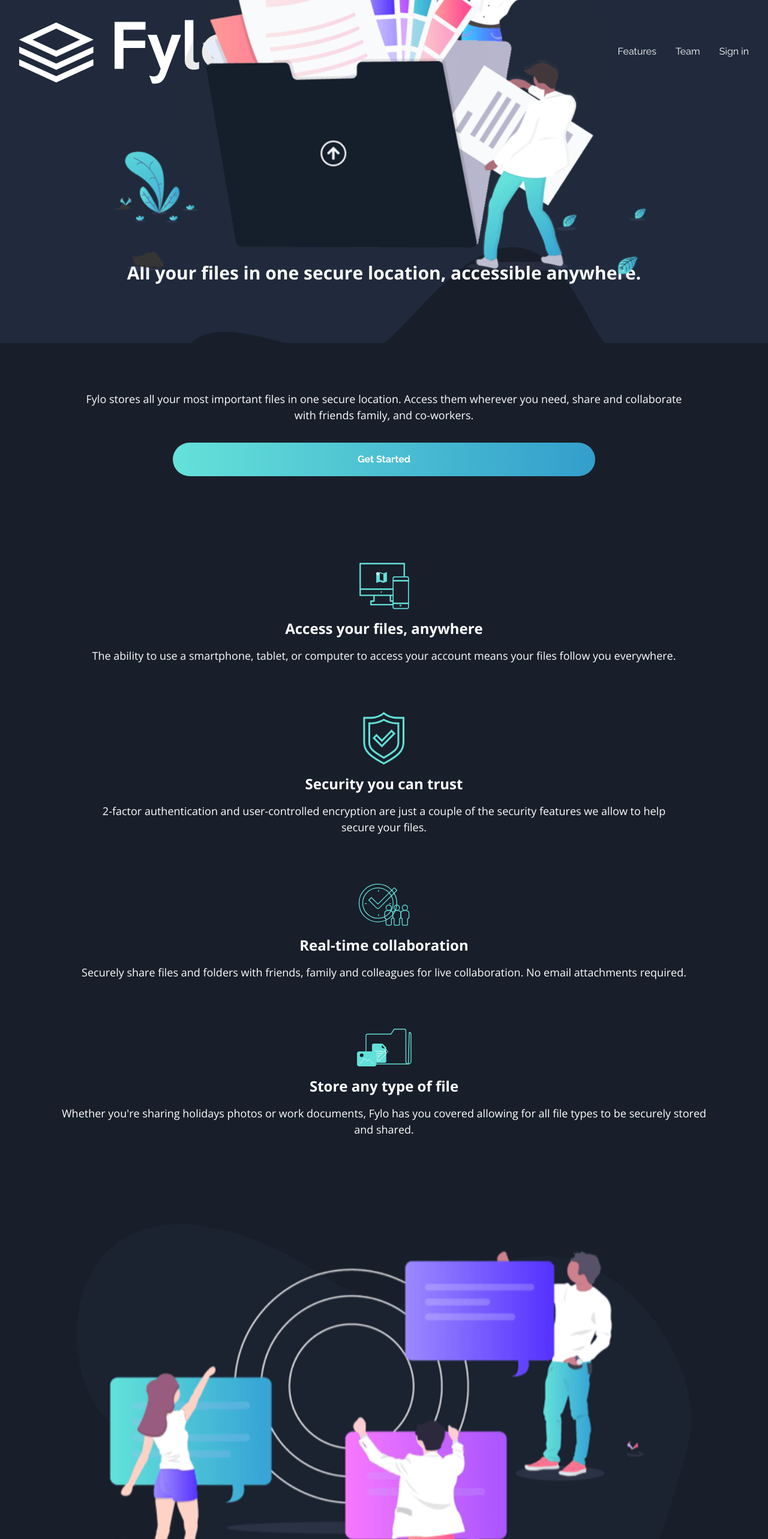
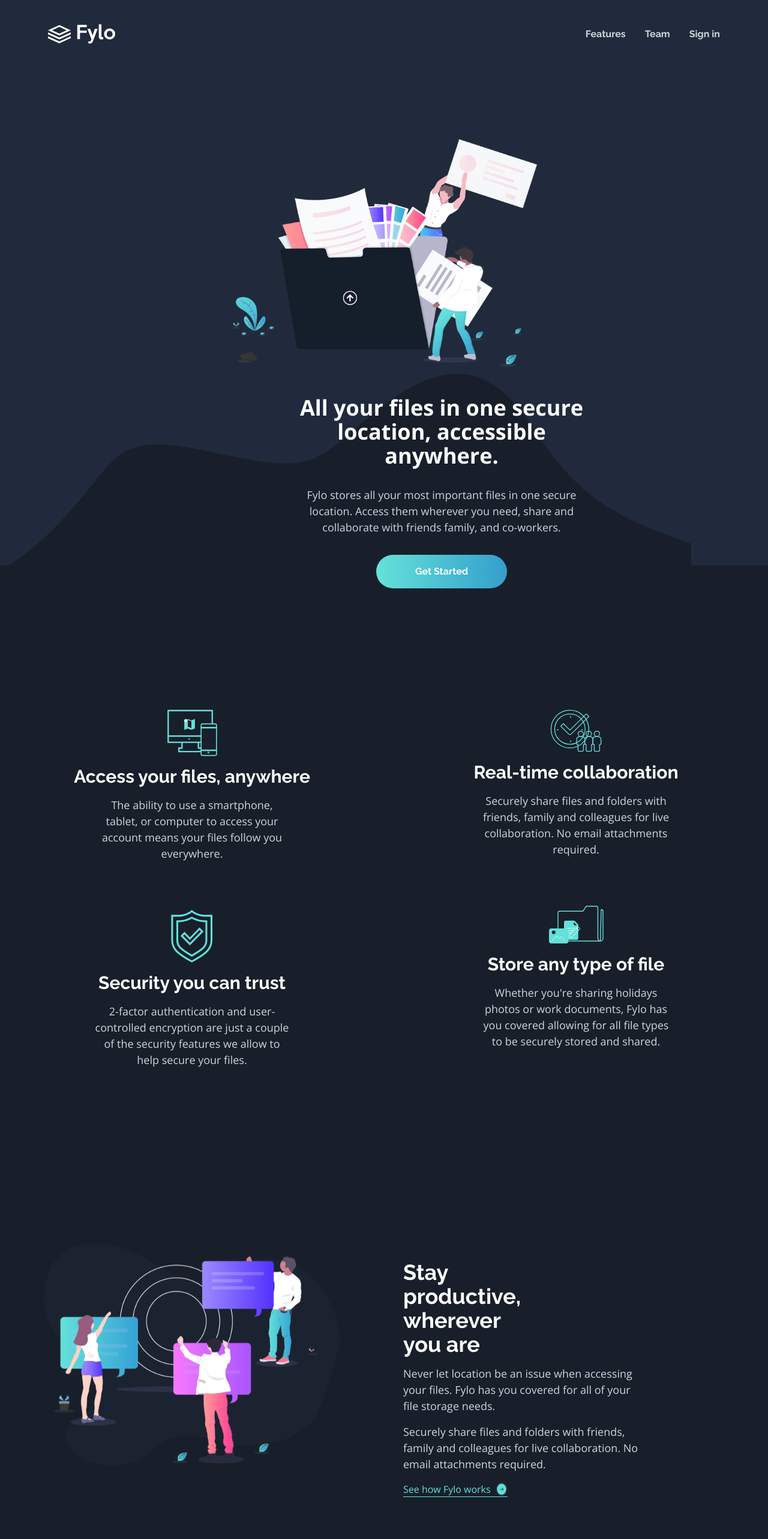
Before and after one commit to Afkerplease/fylo-darksite, a React (Create React App) app: page / in a window 1280 px wide. Shown: the top 2566 px of the page at 60% size. Built offline with nearby package versions, Linux system fonts and the light colour scheme.

Commit message:
finished

```diff
--- a/src/App.js
+++ b/src/App.js
@@ -23,73 +23,73 @@
 
 function App() {
   return (
-    <main className=" bg-DarkBlue2  ">
+    <main className=" bg-DarkBlue2   ">
       <header className=" relative  ">
         <NavBar />
-        <div className=" bg-DarkBlue4 w-[100%] h-[400px]  relative  ">
+        <div className=" lg:h-[830px] bg-DarkBlue4 w-[100%] h-[400px]  relative  ">
           <img
             src={illustrationIntro}
-            className="mx-auto  absolute bottom-[27%] left-[15%]  z-10 w-[73%]  "
+            className="mx-auto lg:bottom-[40%]  lg:w-[40%] lg:left-[30%]  absolute bottom-[27%] left-[15%] md:w-[60%]   z-10 w-[73%]  "
             alt=""
           />
-          <div className=" absolute bg-no-repeat bg-cover bg-top   w-[100%] h-[10rem] bottom-0   bg-[url('./images/bg-curvy-mobile.svg')] "></div>
+          <div className="  absolute bg-no-repeat bg-cover bg-top lg:bg-top  lg:right-[10%]  w-[100%] h-[10rem] bottom-0 lg:h-[20rem] lg:bottom-0  lg:bg-[url('./images/bg-curvy-desktop.svg')]  bg-[url('./images/bg-curvy-mobile.svg')] "></div>
         </div>
-        <div className=" font-Open flex flex-col items-center gap-8">
-          <h1 className=" absolute top-[55%] text-White text-3xl text-center w-[80%] font-[700]  ">
+        <div className=" absolute lg:top-[70%] lg:left-[15%] top-[80%]  font-Open  flex flex-col items-center  gap-8">
+          <h1 className="  lg:text-4xl lg:w-[50%]   text-White text-3xl text-center  w-[80%] font-[700]  ">
             All your files in one secure location, accessible anywhere.
           </h1>
-          <p className=" text-[18px]  mt-20 text-center text-White w-[80%] ">
+          <p className=" text-[18px] lg:mt-0 lg:w-[42%] lg:text-center  text-center text-gray-300 w-[80%] ">
             Fylo stores all your most important files in one secure location.
             Access them wherever you need, share and collaborate with friends
             family, and co-workers.
           </p>
-          <button className=" font-Raleway font-[700] text-White bg-gradient-to-r from-Cyan to-Blue w-[55%] py-4 rounded-full  ">
+          <button className=" font-Raleway lg:w-[20%] font-[700] hover:contrast-125  text-White bg-gradient-to-r from-Cyan to-Blue w-[55%] py-4 rounded-full  ">
             Get Started
           </button>
         </div>
       </header>
       {/* section features */}
-      <section className=" mt-[9rem] ">
+      <section className=" lg:grid lg:grid-cols-2 lg:mt-[15rem] mt-[23rem] ">
         <div className=" flex flex-col gap-20  ">
           <div className=" flex flex-col font-Open gap-4 items-center">
             <img src={acces} alt="" />
-            <h2 className=" text-2xl font-[700] text-White">
+            <h2 className=" text-2xl font-Raleway lg:text-3xl font-[700] text-White">
               Access your files, anywhere
             </h2>
-            <p className="  text-[18px] text-center w-[80%] text-White ">
+            <p className="  text-[18px] text-center lg:w-[48%] w-[80%] text-gray-300 ">
               The ability to use a smartphone, tablet, or computer to access
               your account means your files follow you everywhere.
             </p>
           </div>
           <div className=" flex flex-col font-Open gap-4 items-center">
             <img src={security} alt="" />
-            <h2 className=" text-2xl font-[700] text-White">
+            <h2 className=" text-2xl font-[700] font-Raleway lg:text-3xl  text-White">
               Security you can trust
             </h2>
-            <p className=" text-[18px] text-center w-[75%] text-White ">
+            <p className=" text-[18px] text-center lg:w-[52%] w-[75%] text-gray-300">
               2-factor authentication and user-controlled encryption are just a
               couple of the security features we allow to help secure your
               files.
             </p>
           </div>
         </div>
-        <div className="flex flex-col gap-20 mt-20">
+        <div className="flex flex-col lg:mt-0 gap-20 mt-20">
           <div className=" flex flex-col font-Open gap-4 items-center">
             <img src={collab} alt="" />
-            <h2 className=" text-2xl font-[700] text-White">
+            <h2 className=" text-2xl font-Raleway lg:text-3xl font-[700] text-White">
               Real-time collaboration
             </h2>
-            <p className=" text-[18px] text-center w-[82%] text-White ">
+            <p className=" text-[18px] text-center w-[82%] lg:w-[55%] text-gray-300 ">
               Securely share files and folders with friends, family and
               colleagues for live collaboration. No email attachments required.
             </p>
           </div>
           <div className=" flex flex-col font-Open gap-4 items-center">
             <img src={store} alt="" />
-            <h2 className=" text-2xl font-[700] text-White">
+            <h2 className="  font-Raleway lg:text-3xl  text-2xl font-[700] text-White">
               Store any type of file
             </h2>
-            <p className=" text-[18px] text-center w-[85%] text-White ">
+            <p className=" text-[18px] text-center w-[85%] lg:w-[50%] text-gray-300 ">
               Whether you're sharing holidays photos or work documents, Fylo has
               you covered allowing for all file types to be securely stored and
               shared.
@@ -99,38 +99,45 @@
       </section>
       {/* end of section features */}
       {/* section works */}
-      <section className="    font-Open mt-[9rem] ">
+      <section className=" lg:grid lg:grid-cols-2 lg:mt-[15rem] lg:place-items-center  font-Open mt-[9rem] ">
         <div className=" ">
-          <img src={productivity} className="w-[80%] mx-auto " alt="" />
+          <img
+            src={productivity}
+            className="w-[80%] lg:w-[80%] mx-auto "
+            alt=""
+          />
         </div>
-        <div className=" gap-4 mt-10 flex flex-col items-start px-8">
-          <h2 className=" font-[700] text-White text-2xl">
+        <div className="   gap-4 lg:mt-20 mt-10 flex flex-col items-start px-8">
+          <h2 className="  lg:text-start font-Raleway font-[700] text-White lg:text-4xl lg:w-[40%] text-2xl">
             Stay productive, wherever you are
           </h2>
-          <p className=" text-White font-[400] text-[18px] ">
+          <p className=" text-gray-300 font-[400] text-[18px] lg:w-[70%] ">
             Never let location be an issue when accessing your files. Fylo has
             you covered for all of your file storage needs.
           </p>
-          <p className="text-White font-[400] text-[18px]">
+          <p className="text-gray-300 font-[400] text-[18px] lg:w-[70%] ">
             Securely share files and folders with friends, family and colleagues
             for live collaboration. No email attachments required.
           </p>
-          <div className="border-b flex gap-2 border-Cyan ">
-            <a className=" text-Cyan    " href="#">
+          <div className="border-b flex gap-2 hover:text-white hover:border-white border-Cyan ">
+            <a className=" text-Cyan hover:text-White   " href="#">
               See how Fylo works{" "}
             </a>
-            <img src={arrow} className=" cursor-pointer w-5  " alt="" />{" "}
+            <img src={arrow} className="  cursor-pointer w-5  " alt="" />{" "}
           </div>
         </div>
       </section>
       {/*  end of section works */}
       {/* section testimonials */}
-      <section className=" pb-[10rem] mb-[10rem] relative font-Open mt-[9rem] px-10 flex flex-col gap-10 ">
-        <img src={quote} className=" w-[8%] bottom-[99%] absolute" alt="" />
-        <img src={quote} className=" w-[8%] bottom-[69%] absolute" alt="" />
-        <img src={quote} className=" w-[8%] bottom-[40%] absolute" alt="" />
-        <div className=" bg-DarkBlue4 px-5 py-8  shadow-2xl rounded-[10px] ">
-          <p className=" text-White">
+      <section className=" lg:mt-[15rem] lg:grid lg:grid-cols-3  pb-[10rem] mb-[10rem] relative font-Open mt-[9rem] px-10 flex flex-col gap-10 ">
+        <img
+          src={quote}
+          className=" md:w-[5%] lg:w-[2%] lg:left-10  w-[8%] bottom-[99%] absolute"
+          alt=""
+        />
+
+        <div className=" bg-DarkBlue4 px-5    py-8 lg:py-[3.5rem]   shadow-2xl rounded-[10px] ">
+          <p className=" text-gray-300   ">
             Fylo has improved our team productivity by an order of magnitude.
             Since making the switch our team has become a well-oiled
             collaboration machine.
@@ -143,8 +150,8 @@
             </div>
           </div>
         </div>
-        <div className=" bg-DarkBlue4 px-5 py-8  shadow-2xl  rounded-[10px]">
-          <p className=" text-White">
+        <div className=" bg-DarkBlue4 px-5 py-8  shadow-2xl   rounded-[10px]">
+          <p className=" text-gray-300">
             Fylo has improved our team productivity by an order of magnitude.
             Since making the switch our team has become a well-oiled
             collaboration machine.
@@ -157,8 +164,8 @@
             </div>
           </div>
         </div>
-        <div className=" bg-DarkBlue4 px-5 py-8  shadow-2xl rounded-[10px] ">
-          <p className=" text-White">
+        <div className=" bg-DarkBlue4 px-5 py-8   shadow-2xl rounded-[10px] ">
+          <p className=" text-gray-300">
             Fylo has improved our team productivity by an order of magnitude.
             Since making the switch our team has become a well-oiled
             collaboration machine.
@@ -173,23 +180,23 @@
         </div>
       </section>
       {/* end of section testimonials */}
-      <footer className=" relative   pt-[20rem] w-[100%] bg-DarkBlue3 py-8 px-6 ">
+      <footer className=" relative lg:grid lg:grid-cols-5   pt-[20rem] w-[100%] bg-DarkBlue3 py-8 px-6 ">
         <Form />
-        <div>
+        <div className="flex flex-col items-start gap-4">
           <img src={logo} alt="" />
-          <div className=" flex items-start justify-start gap-4  mt-8 ">
+          <div className=" flex items-start justify-start gap-4 lg:mt-0  mt-8 ">
             <img src={location} className=" w-[5%]" alt="" />
-            <p className="w-[60%] self-start text-white ">
+            <p className="w-[60%] self-start text-gray-300 ">
               Lorem ipsum dolor sit amet, consectetur adipiscing elit, sed do
               eiusmod tempor incididunt ut labore et dolore magna aliqua
             </p>
           </div>
         </div>
-        <ul className=" flex flex-col gap-4 mt-4  items-start">
+        <ul className=" flex flex-col gap-4 mt-4 lg:mt-0 items-start">
           <li className=" flex items-center gap-4">
             {" "}
             <img src={phone} alt="" />{" "}
-            <a href="#" className=" text-white">
+            <a href="#" className=" text-gray-300">
               {" "}
               +1-543-123-4567
             </a>{" "}
@@ -197,47 +204,61 @@
           <li className=" items-center flex gap-4">
             {" "}
             <img src={email} alt="" />{" "}
-            <a className=" text-white" href="">
+            <a className=" text-gray-300" href="">
               {" "}
               example@fylo.com
             </a>{" "}
           </li>
         </ul>
 
-        <ul className=" flex flex-col items-start mt-20 text-white gap-2">
+        <ul className=" flex flex-col items-start mt-20  lg:mt-0   gap-2">
           <li>
-            <a href="#">About Us</a>
+            <a className="text-gray-300 hover:text-White font-[700]" href="#">
+              About Us
+            </a>
           </li>
           <li>
-            <a href="#">Jobs</a>
+            <a className="text-gray-300 hover:text-White font-[700]" href="#">
+              Jobs
+            </a>
           </li>
           <li>
-            <a href="#">Press</a>
+            <a className="text-gray-300 hover:text-White font-[700]" href="#">
+              Press
+            </a>
           </li>
           <li>
-            <a href="#">Blog</a>
+            <a className="text-gray-300 hover:text-White font-[700]" href="#">
+              Blog
+            </a>
           </li>
         </ul>
-        <ul className=" flex flex-col items-start mt-10 text-white gap-2">
+        <ul className=" flex flex-col items-start mt-10 lg:mt-0 text-white gap-2">
           <li>
-            <a href="#">Contact Us</a>
+            <a className="text-gray-300 hover:text-White font-[700]" href="#">
+              Contact Us
+            </a>
           </li>
           <li>
-            <a href="#">Terms</a>
+            <a className="text-gray-300 hover:text-White font-[700]" href="#">
+              Terms
+            </a>
           </li>
           <li>
-            <a href="#">Privacy</a>
+            <a className="text-gray-300 hover:text-White font-[700]" href="#">
+              Privacy
+            </a>
           </li>
         </ul>
-        <div className=" mt-10 flex gap-4 items-center justify-center  w-[100%] ">
+        <div className=" mt-10 flex gap-4 items-center justify-center lg:mt-0 lg:justify-start lg:items-start  w-[100%] ">
           <button className=" border-[1px] p-2 rounded-full">
-            <FaFacebookF className=" text-white h-5 w-5" />
+            <FaFacebookF className="hover:text-Cyan text-white h-5 w-5" />
           </button>
           <button className=" border-[1px] p-2 rounded-full">
-            <BsTwitter className=" text-white h-5 w-5" />
+            <BsTwitter className=" hover:text-Cyan text-white h-5 w-5" />
           </button>
           <button className=" border-[1px] p-2 rounded-full">
-            <BsInstagram className=" text-white h-5 w-5" />
+            <BsInstagram className="hover:text-Cyan text-white h-5 w-5" />
           </button>
         </div>
       </footer>
--- a/src/Components/NavBar.js
+++ b/src/Components/NavBar.js
@@ -1,22 +1,36 @@
 import React from "react";
 import logo from "../images/logo.svg";
-import illustrationIntro from "../images/illustration-intro.png";
 
 function NavBar() {
   return (
-    <div className="px-8  py-8 bg-DarkBlue4 ">
+    <div className="px-8 lg:px-20  lg:py-10 py-8 bg-DarkBlue4 ">
       <nav className=" font-Raleway flex justify-between  items-center text-White ">
-        <img src={logo} className="w-[30%]" alt="" />
+        <img src={logo} className="w-[30%] lg:w-[10%] " alt="" />
         <div>
           <ul className=" flex  gap-8 ">
             <li>
-              <a href="#">Features</a>
+              <a
+                className=" font-[700] text-gray-300 hover:text-White hover:underline "
+                href="#"
+              >
+                Features
+              </a>
             </li>
             <li>
-              <a href="#">Team</a>
+              <a
+                className=" font-[700] text-gray-300 hover:text-White hover:underline "
+                href="#"
+              >
+                Team
+              </a>
             </li>
             <li>
-              <a href="#">Sign in</a>
+              <a
+                className=" font-[700] text-gray-300 hover:text-White hover:underline "
+                href="#"
+              >
+                Sign in
+              </a>
             </li>
           </ul>
         </div>
```
Also changed, not shown: src/Components/Form.js (+5 -5 lines).
